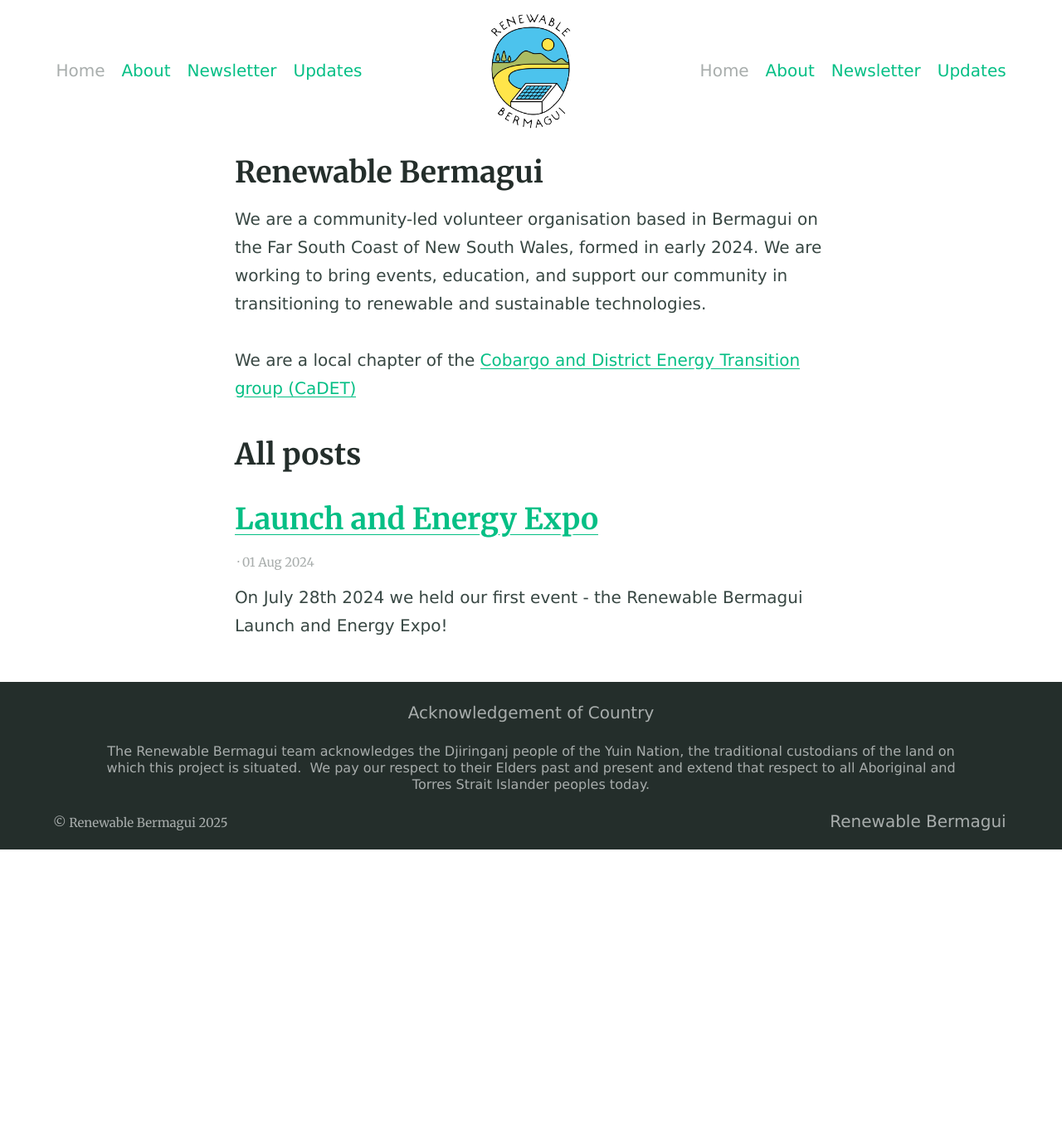
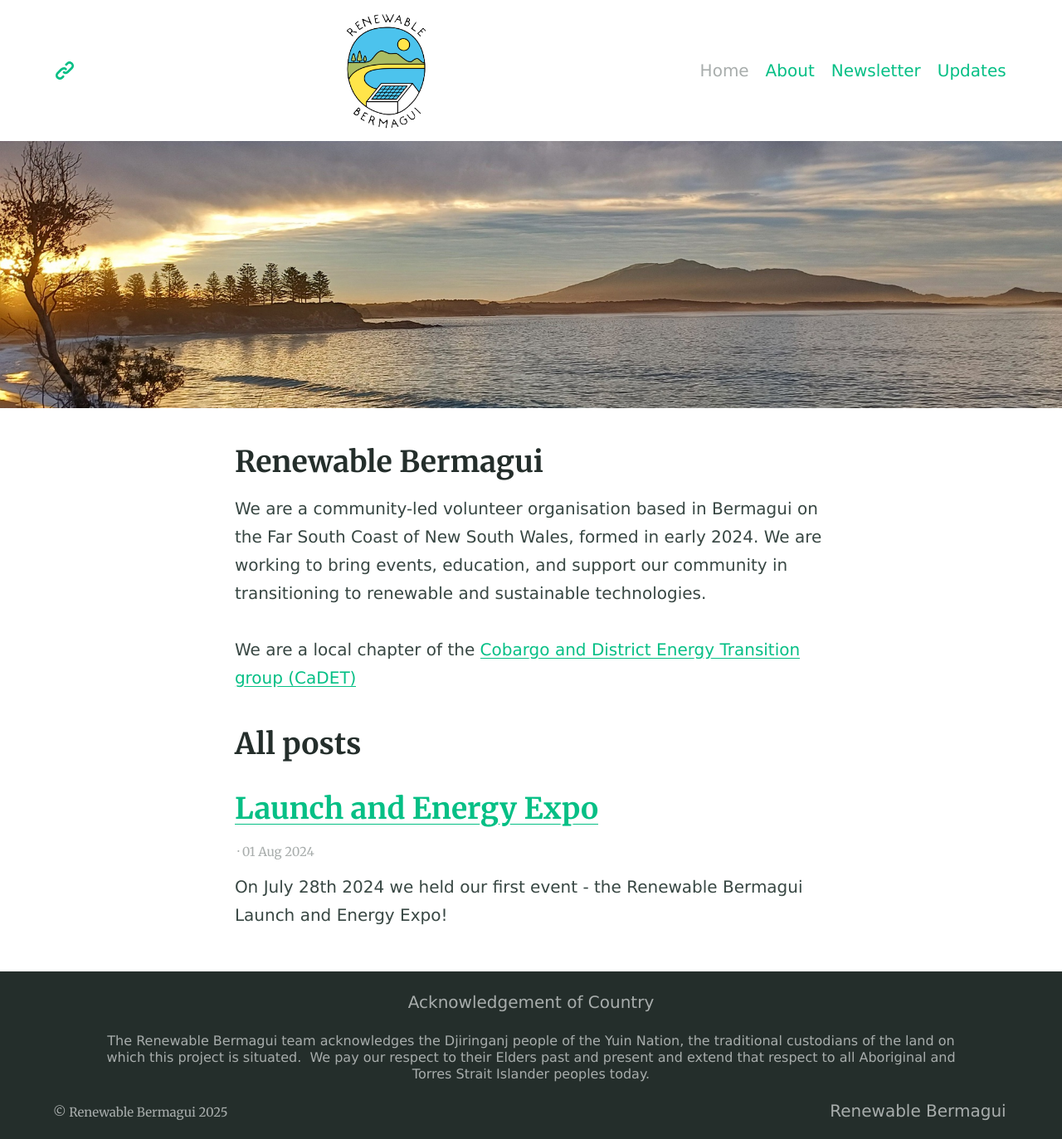
Before and after one commit to renewablebermagui/renewablebermagui.github.io, a Jekyll site: the page built from index.md, in a window 1280 px wide. Shown: the whole page at 83% size. Built offline with Jekyll 4.4.1, drawn with Linux system fonts in a browser that asks for light colours; our own code applies the rules of GitHub Pages for plain Markdown files; before the commit the page ends 1024 px from its top, so only the background shows below that.

```diff
--- a/_config.yml
+++ b/_config.yml
@@ -27,6 +27,8 @@ navigation_footer:
 - title: Renewable Bermagui
   url: https://renewablebermagui.github.io
 
+social_links:
+- { platform: instagram, user_url: "https://instagram.com/renewable_bermagui" }
 
 defaults:
   -
--- a/_includes/site-header.html
+++ b/_includes/site-header.html
@@ -1,12 +1,12 @@
 <header class="header">
   <div class="container">
-    {% include nav-header.html %}
+    {% include nav-social.html %}
 
     {% if site.logo %}{% include site-logo.html %}{% endif %}
 
     {% include nav-header.html %}
   </div>
 
-  <!-- {% include site-feature.html %} -->
+  {% include site-feature.html %}
 
 </header>
```
